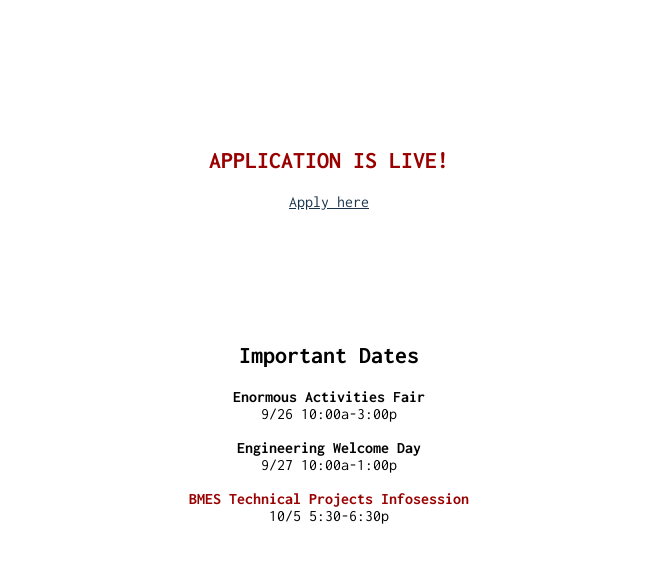
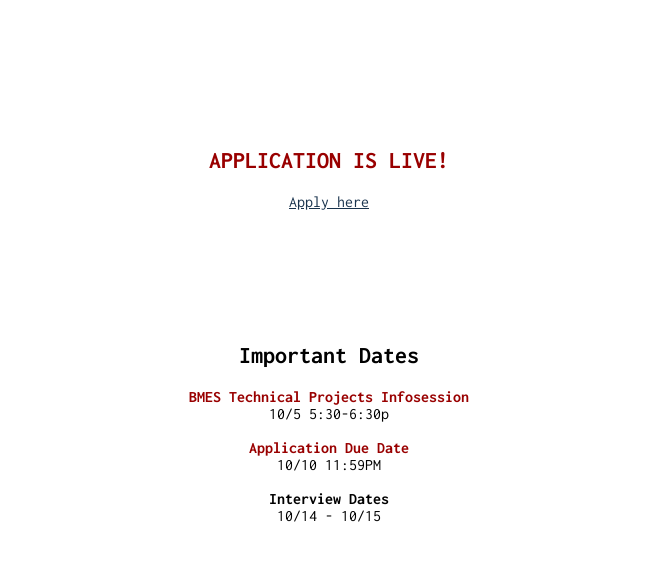
Before and after one commit to bmesbuildteam/bmesbuildteam.github.io, a plain HTML site: page index.html in a window 1280 px wide. Shown: the part 233-800 px from the top of the page, without its empty margins (311-969 px from the left). Drawn offline with Linux system fonts and the light colour scheme.

Commit message:
updated important dates for app due date and interview dates

```diff
--- a/index.html
+++ b/index.html
@@ -47,16 +47,16 @@
            <h2>Important Dates</h2>
 
             <p class="text">
-              <b>Enormous Activities Fair</b> <br>
-              9/26 10:00a-3:00p
+              <b style="color: #990000">BMES Technical Projects Infosession</b> <br>
+              10/5 5:30-6:30p
               <br><br>
 
-              <b>Engineering Welcome Day</b> <br>
-              9/27 10:00a-1:00p
+              <b style="color: #990000">Application Due Date</b> <br>
+              10/10 11:59PM
               <br><br>
 
-              <b style="color: #990000">BMES Technical Projects Infosession</b> <br>
-              10/5 5:30-6:30p
+              <b>Interview Dates</b> <br>
+              10/14 - 10/15
             </p>
           </div>
 
```
